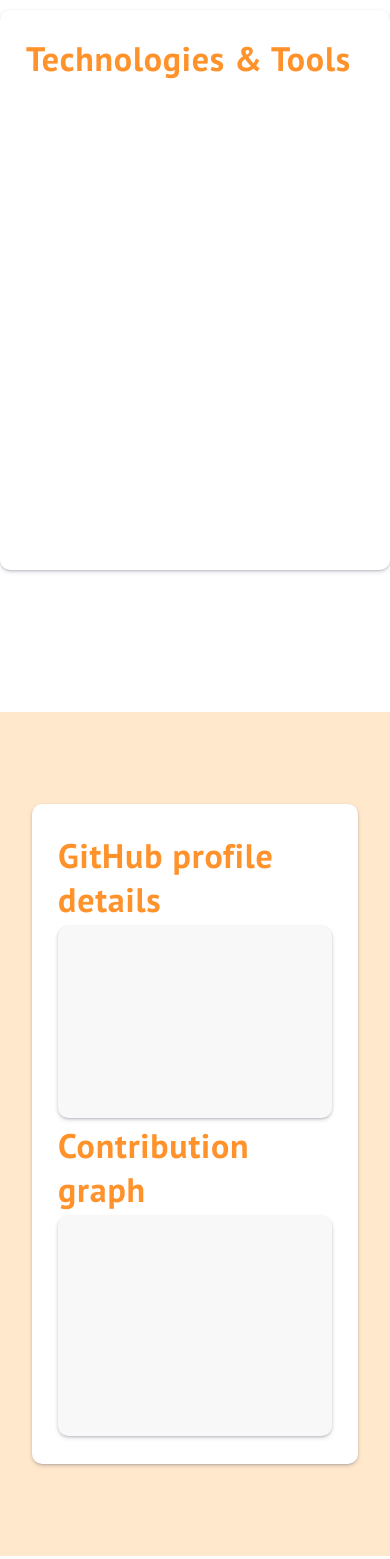
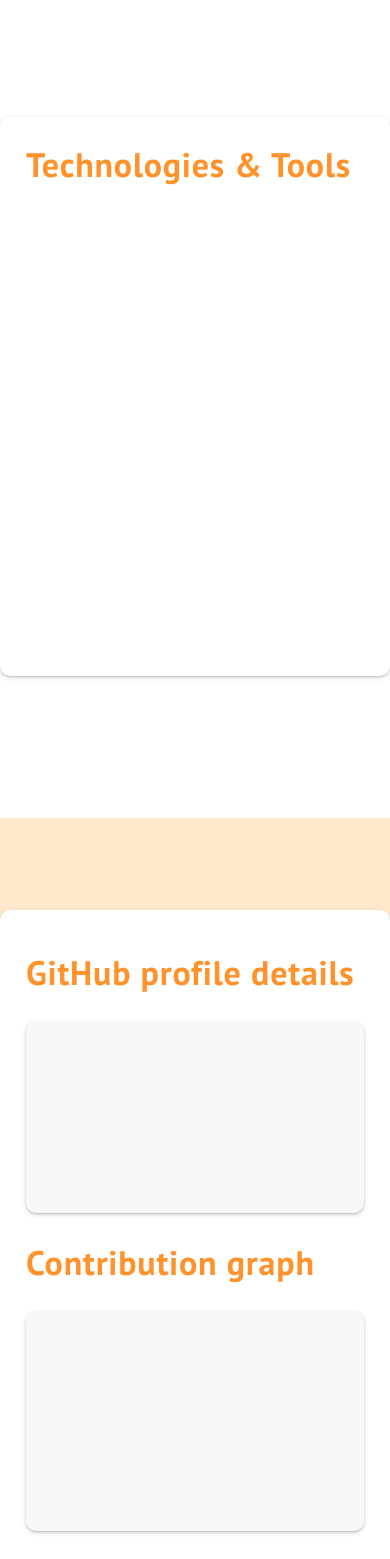
Before and after one commit to yhadari/portfolio, a Vue app: page / in a window 390 px wide. Shown: the part 1974-3533 px from the top of the page. Built offline with nearby package versions, Linux system fonts and the light colour scheme.

Commit message:
add some responsive

```diff
--- a/src/assets/main.css
+++ b/src/assets/main.css
@@ -10,6 +10,7 @@ html {
   --navHeight: 7rem;
   --footerHeight: 8rem;
   --toggleSize: 2.8rem;
+  --viewHeight: 95rem;
 
   font-size: 62.5%;
 }
--- a/src/components/Card.vue
+++ b/src/components/Card.vue
@@ -6,7 +6,7 @@ const props = defineProps({
   },
   height: {
     type: String,
-    default: "100vh",
+    default: "100%",
   },
   bgColor: {
     type: String,
--- a/src/views/AboutView.vue
+++ b/src/views/AboutView.vue
@@ -13,11 +13,12 @@ const themeStore = useThemeStore();
       class="cr cardContainer"
       :bgColor="themeStore.bgColor()"
       :shadow="false"
+      height="95rem"
     >
       <Card
         class="cr parentCard"
         width="84rem"
-        height="88rem"
+        height="87rem"
         :bgColor="themeStore.parentBgColor()"
       >
         <div class="titleBox">
@@ -44,10 +45,6 @@ const themeStore = useThemeStore();
   </section>
 </template>
 <style scoped>
-section {
-  width: 100%;
-  height: 100vh;
-}
 .cr.cardContainer {
   display: flex;
   justify-content: center;
--- a/src/views/GithubView.vue
+++ b/src/views/GithubView.vue
@@ -26,7 +26,6 @@ const themeStore = useThemeStore();
         />
         <Card
           class="cr childCard"
-          width="100%"
           height="19.2rem"
           :bgColor="themeStore.childBgColor()"
         />
@@ -37,7 +36,6 @@ const themeStore = useThemeStore();
         />
         <Card
           class="cr childCard"
-          width="100%"
           height="22rem"
           :bgColor="themeStore.childBgColor()"
         />
@@ -49,10 +47,10 @@ const themeStore = useThemeStore();
 section {
   width: 100%;
   height: 100vh;
+  min-height: 74rem;
   letter-spacing: 0.8px;
 }
 .cr.cardContainer {
-  padding: 3.2rem;
   display: flex;
   align-items: center;
 }
--- a/src/views/ProjectView.vue
+++ b/src/views/ProjectView.vue
@@ -25,7 +25,6 @@ const themeStore = useThemeStore();
           v-for="i in projectNumber"
           :key="i"
           class="cr childCard"
-          width="100%"
           height="100%"
           :bgColor="themeStore.childBgColor()"
         />
@@ -37,6 +36,7 @@ const themeStore = useThemeStore();
 section {
   width: 100%;
   height: 100vh;
+  min-height: 58rem;
   letter-spacing: 0.8px;
   display: flex;
   justify-content: center;
--- a/src/views/SkillsView.vue
+++ b/src/views/SkillsView.vue
@@ -25,6 +25,7 @@ const themeStore = useThemeStore();
 section {
   width: 100%;
   height: 100vh;
+  min-height: 64rem;
   letter-spacing: 0.8px;
   display: flex;
   align-items: center;
```
